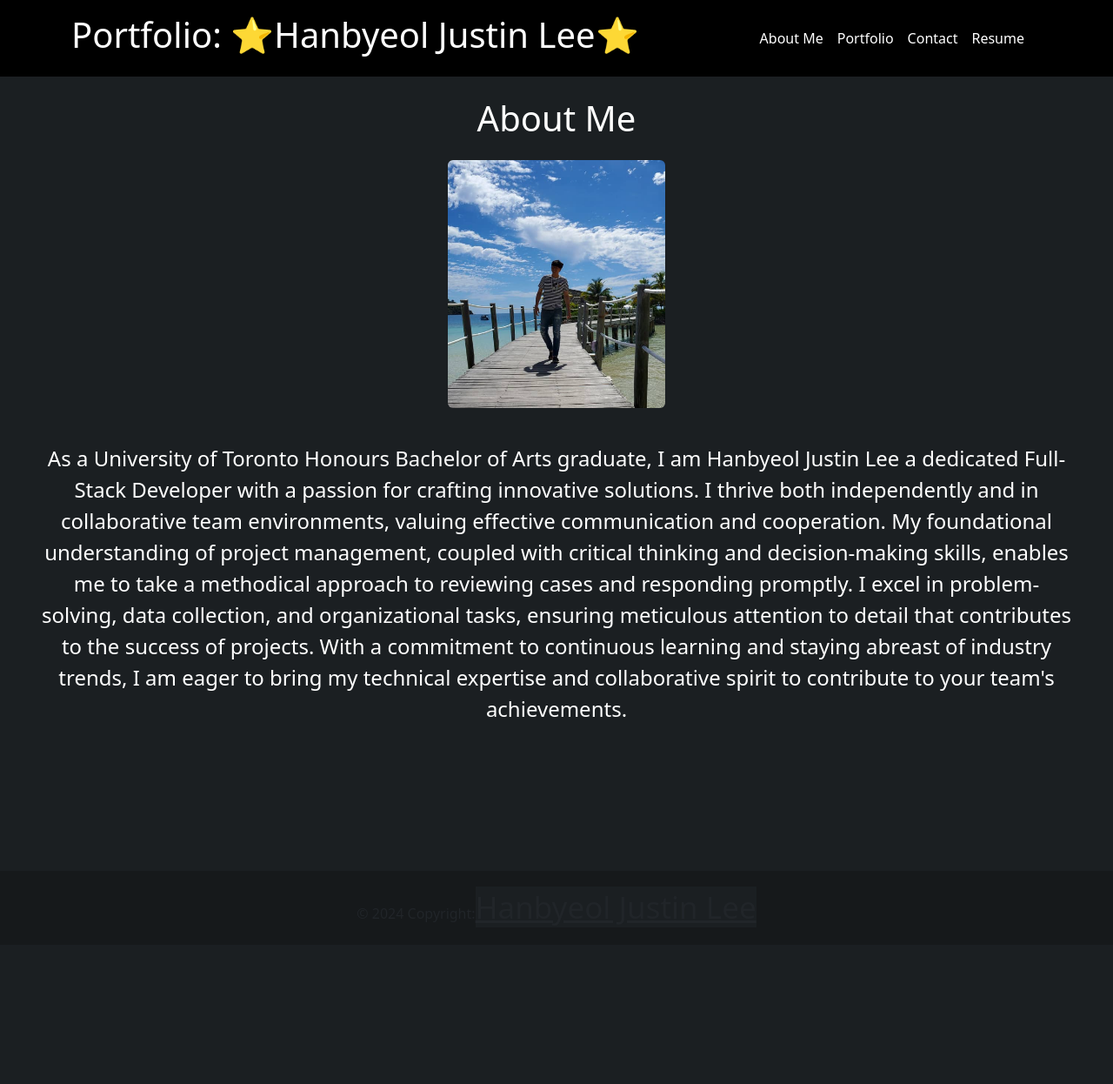
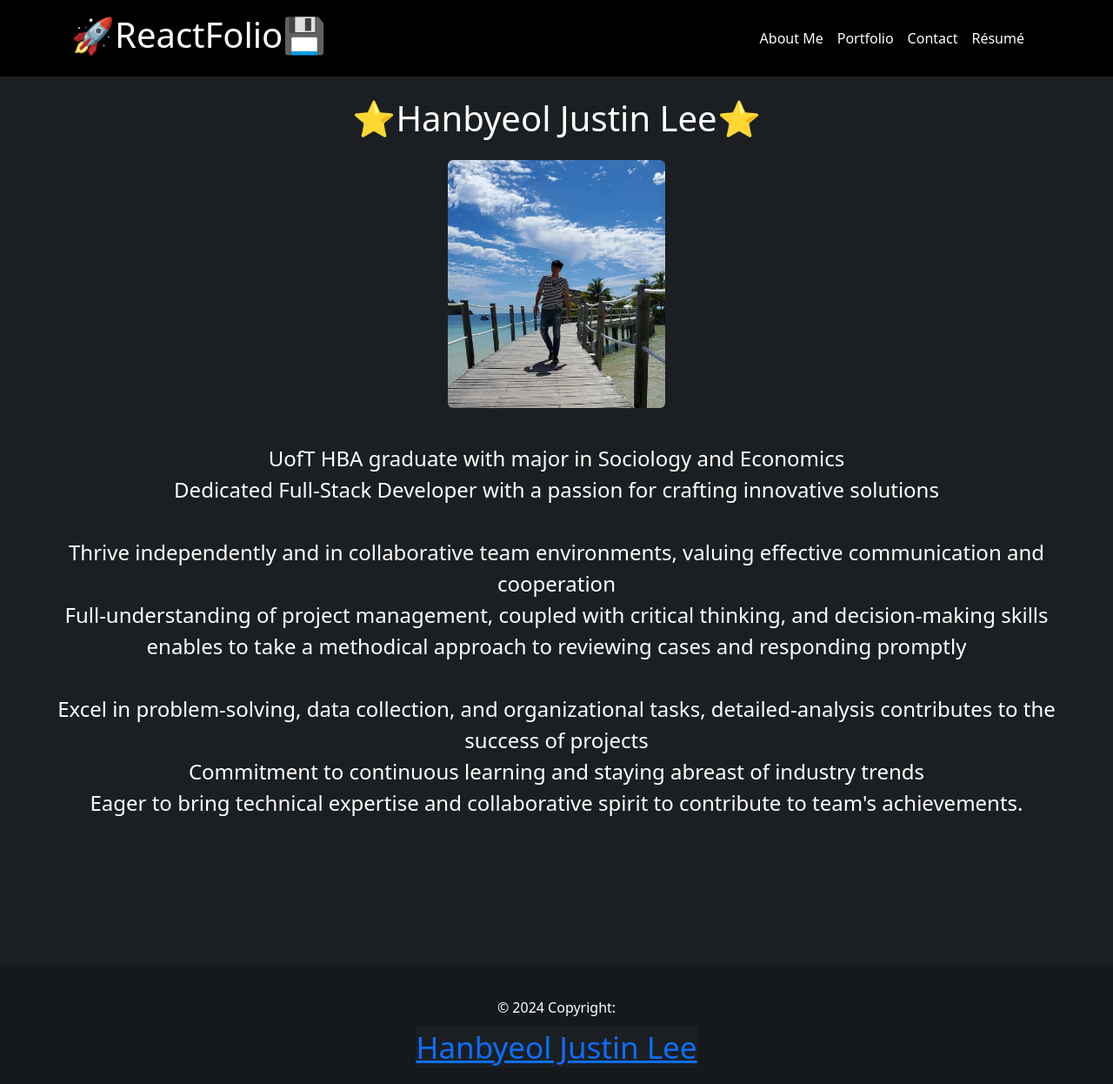
Before and after one commit to justinsta624/ReactFolio, a React (Vite) app in the folder vite/: page / in a window 1280 px wide. Shown: the whole page at 87% size. Before the commit the page ends 1086 px from the top, so only its background shows below. Built offline with nearby package versions, Linux system fonts and the light colour scheme.

Commit message:
Update contents in pages & components
- Edit to fit the page

```diff
--- a/vite/src/components/Footer.jsx
+++ b/vite/src/components/Footer.jsx
@@ -58,13 +58,13 @@ export default function Footer() {
 
         {/* Copyright information */}
         <div
-          className="text-center text-dark p-3"
+          className="text-center text-blue p-3"
           style={{ backgroundColor: "rgba(0, 0, 0, 0.2)" }}
         >
           {/* Copyright notice with a link to the GitHub repository */}
           © 2024 Copyright:
-          <a className="text-dark" href="https://github.com/justinsta624/ReactFolio">
-            Hanbyeol Justin Lee
+          <a className="text-blue" href="https://github.com/justinsta624/ReactFolio">
+          <br />Hanbyeol Justin Lee
           </a>
         </div>
         {/* End of Copyright */}
--- a/vite/src/components/Header.jsx
+++ b/vite/src/components/Header.jsx
@@ -13,7 +13,7 @@ function Header() {
             {/* Container for header content */}
             <div className="container d-flex justify-content-between align-items-center" style={{ backgroundColor: 'black' }} >
                 {/* Header title */}
-                <h1> Portfolio: ⭐Hanbyeol Justin Lee⭐ </h1>
+                <h1> 🚀ReactFolio💾 </h1>
 
                 {/* Render the Navigation component */}
                 <Navigation />
--- a/vite/src/components/Navigation.jsx
+++ b/vite/src/components/Navigation.jsx
@@ -33,7 +33,7 @@ function Navigation() {
                         </li>
                         {/* Navbar link for the 'Resume' page */}
                         <li className="nav-item">
-                            <Link className="nav-link text-white" style={{ backgroundColor: 'black' }} to="/resume">Resume</Link>
+                            <Link className="nav-link text-white" style={{ backgroundColor: 'black' }} to="/resume">Résumé</Link>
                         </li>
                     </ul>
                 </div>
--- a/vite/src/pages/AboutMe.jsx
+++ b/vite/src/pages/AboutMe.jsx
@@ -5,21 +5,24 @@ function AboutMe() {
         // Container with styling for the About Me section
         <div className="contact-form-section  text-center rounded-lg p-4">
             {/* Heading for the About Me section */}
-            <h1>About Me</h1>
+            <h1>⭐Hanbyeol Justin Lee⭐</h1>
 
             {/* Image of the developer with styling */}
             <img src="./myself.png" alt="Recent photo of the developer" className="img-fluid rounded my-3" style={{ maxWidth: '250px' }} />
 
             {/* Paragraph with information about the developer */}
-            <p className="contact-form-section  p-4">
+            <p className="contact-form-section p-4">
                 {/* Content describing the developer's background and skills */}
-                As a University of Toronto Honours Bachelor of Arts graduate, I am Hanbyeol Justin Lee
-                a dedicated Full-Stack Developer with a passion for crafting innovative solutions. I thrive both independently and in collaborative team environments, valuing
-                effective communication and cooperation. My foundational understanding of project management, coupled with critical thinking
-                and decision-making skills, enables me to take a methodical approach to reviewing cases and responding promptly.
-                I excel in problem-solving, data collection, and organizational tasks, ensuring meticulous attention to detail that contributes to the
-                success of projects. With a commitment to continuous learning and staying abreast of industry trends, I am eager to bring my
-                technical expertise and collaborative spirit to contribute to your team's achievements.
+                UofT HBA graduate with major in Sociology and Economics<br />
+                Dedicated Full-Stack Developer with a passion for crafting innovative solutions<br />
+                <br />
+                Thrive independently and in collaborative team environments, valuing effective communication and cooperation<br />
+                Full-understanding of project management, coupled with critical thinking, and decision-making skills<br />
+                enables to take a methodical approach to reviewing cases and responding promptly<br />
+                <br />
+                Excel in problem-solving, data collection, and organizational tasks, detailed-analysis contributes to the success of projects<br />
+                Commitment to continuous learning and staying abreast of industry trends<br />
+                Eager to bring technical expertise and collaborative spirit to contribute to team's achievements.
             </p>
         </div>
     );
```
